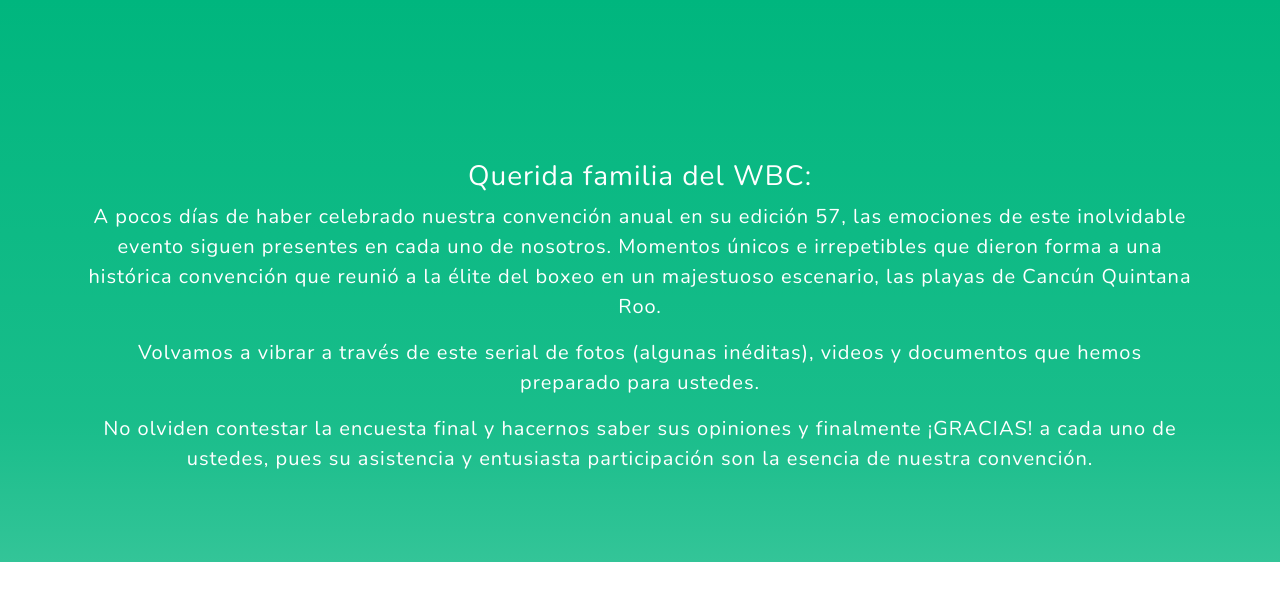
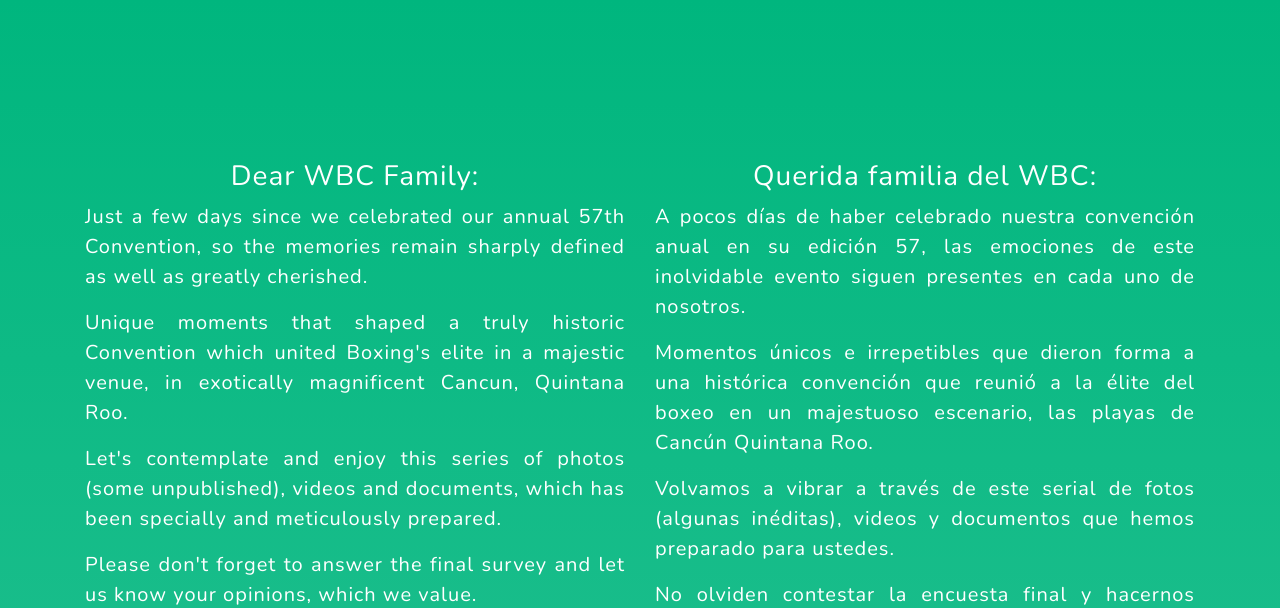
Before and after one commit to DavidSC34/convencion2019, a PHP site: page / in a window 1280 px wide. Shown: the part 800-1408 px from the top of the page. Run offline with PHP 8.4, Linux system fonts and the light colour scheme; some web fonts are replaced; grey boxes are pictures that could not be loaded.

Commit message:
texto en ingles-esp en el welcome

```diff
--- a/index.php
+++ b/index.php
@@ -103,20 +103,35 @@
   <section id="welcome" class="welcome-section text-center">
     <div class="container align-content-center">
       <div class="row">
+         <div class="col-lg-6">
+             <h3 class="text-white mx-auto ">Dear WBC Family:</h3>
 
-              <!-- Free Tier -->
-          <div class="col-lg-12">
-             <h3 class="text-white mx-auto ">Querida familia del WBC:</h3>
+                   <p class="text-white text-justify ">Just a few days since we celebrated our annual  57th Convention, so the memories remain sharply defined as well as greatly cherished.</p>
 
-             <p class="text-white mx-auto ">A pocos días de haber celebrado nuestra convención anual en su edición 57, las emociones de este inolvidable evento siguen presentes en cada uno de nosotros. Momentos únicos e irrepetibles que dieron forma a una histórica convención que reunió a la élite del boxeo en un majestuoso escenario, las playas de Cancún Quintana Roo.</p>
+                   <p class="text-white text-justify ">Unique moments that shaped a truly historic Convention which united  Boxing's elite in a majestic venue, in exotically magnificent Cancun, Quintana Roo.</p>
 
-             <p class="text-white mx-auto ">Volvamos a vibrar a través de este serial de fotos (algunas inéditas), videos y documentos que hemos preparado para ustedes.</p>
-
-<p class="text-white mx-auto ">No olviden contestar la encuesta final y hacernos saber sus opiniones y finalmente ¡GRACIAS! a cada uno de ustedes, pues su asistencia y entusiasta participación son la esencia de nuestra convención.</p>
+                  <p class="text-white text-justify ">Let's contemplate and enjoy  this series of photos (some unpublished), videos and documents, which has been specially and meticulously prepared.</p>
+                  <p class="text-white text-justify ">Please don't  forget to answer the final survey and let us know your opinions, which we value.</p>
+                  <p class="text-white text-justify ">Finally a heartfelt THANK YOU to each and every one of you, because your attendance and your enthusiastic participation are the essence of the Convention and our success, progressing and propelling Boxing to a bright and secure future.</p>
 
 
 
           </div>
+              <!-- Free Tier -->
+          <div class="col-lg-6">
+             <h3 class="text-white mx-auto ">Querida familia del WBC:</h3>
+
+             <p class="text-white text-justify ">A pocos días de haber celebrado nuestra convención anual en su edición 57, las emociones de este inolvidable evento siguen presentes en cada uno de nosotros. </p>
+             <p class="text-white text-justify ">Momentos únicos e irrepetibles que dieron forma a una histórica convención que reunió a la élite del boxeo en un majestuoso escenario, las playas de Cancún Quintana Roo.</p>
+
+             <p class="text-white text-justify ">Volvamos a vibrar a través de este serial de fotos (algunas inéditas), videos y documentos que hemos preparado para ustedes.</p>
+
+<p class="text-white text-justify ">No olviden contestar la encuesta final y hacernos saber sus opiniones y finalmente ¡GRACIAS! a cada uno de ustedes, pues su asistencia y entusiasta participación son la esencia de nuestra convención.</p>
+
+
+
+          </div>
+
 
 
       </div>
```
